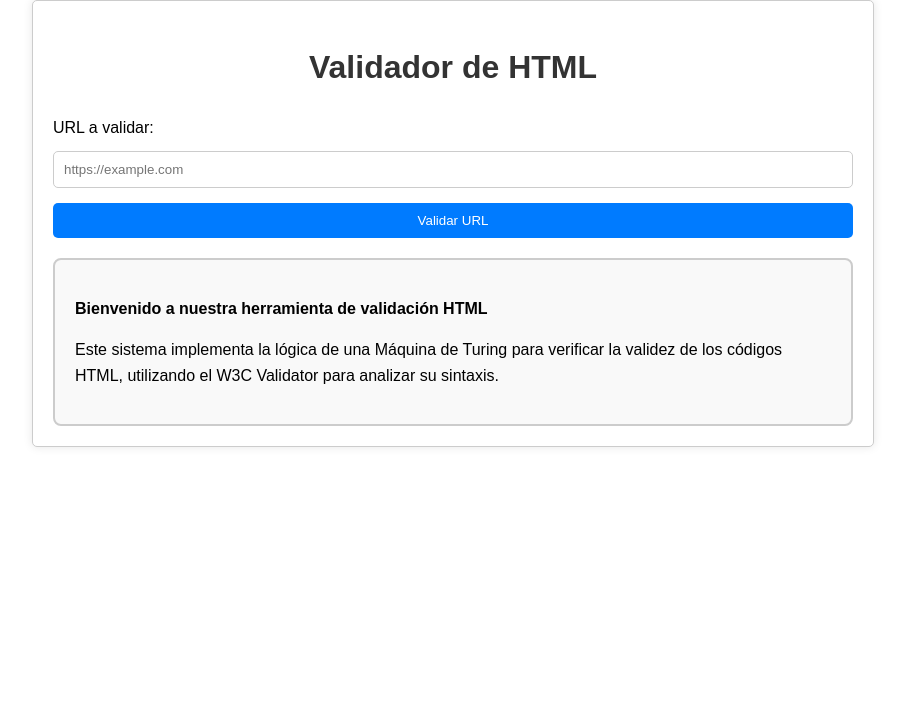
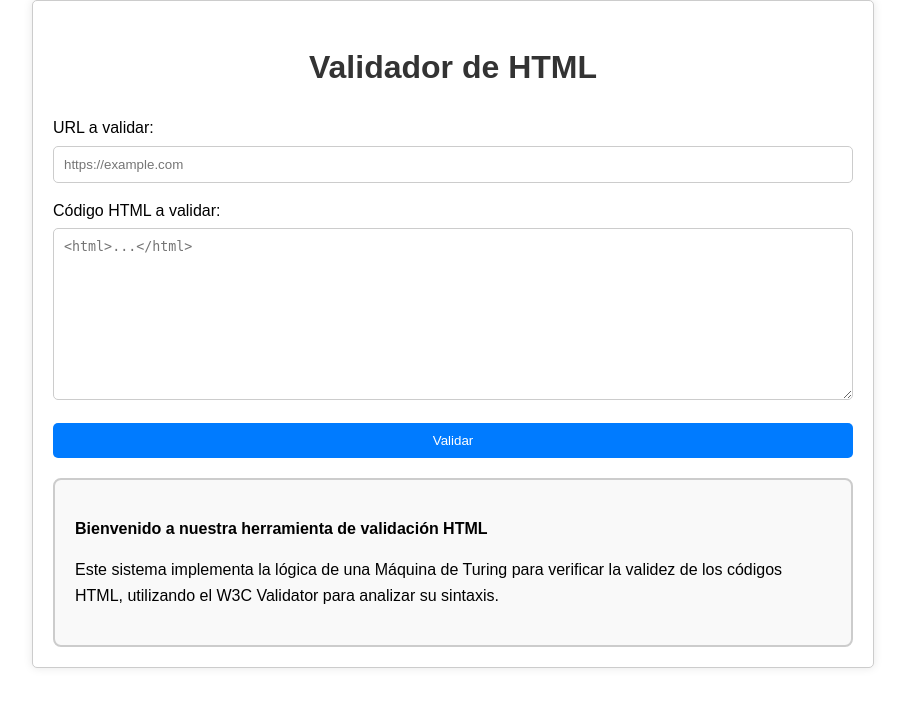
Before and after one commit to AlessandroRL/Automatizacion-de-la-Validacion-de-Sintaxis-HTML-Maquinas-de-Turing, a Flask app: page / in a window 1280 px wide. Shown: the top 707 px of the page, without its empty margins (187-1092 px from the left). Run offline with Flask 3, Linux system fonts and the light colour scheme.

Commit message:
Proyecto 2.0

```diff
--- a/app/app.py
+++ b/app/app.py
@@ -10,23 +10,52 @@ def index():
         url = request.form.get("url")
         html = request.form.get("html")
 
-        # Paso 1: Verificar si es un archivo HTML válido
         if url and is_valid_url(url):
             return redirect(url_for("validate_syntax", input_type="url", value=url))
         elif html:
-            return redirect(url_for("validate_syntax", input_type="html", value=html))
+            validation_results = validate_html(html=html)
+            if "error" in validation_results:
+                return render_template("index.html", error=f"Error en la validación: {validation_results['error']}")
+
+            # Procesar los mensajes para determinar validez
+            messages = validation_results.get("messages", [])
+            is_valid_html = all(message["type"] == "info" for message in messages)
+
+            formatted_messages = [
+                {
+                    "type": message.get("type", "N/A").capitalize(),
+                    "line": message.get("lastLine", "N/A"),
+                    "message": message.get("message", "N/A")
+                }
+                for message in messages
+            ]
+
+            return render_template("result.html", results=formatted_messages, is_valid_html=is_valid_html)
         else:
             return render_template("index.html", error="Debe proporcionar una URL o código HTML válido.")
 
     return render_template("index.html")
 
+
+
 @app.route("/validate-syntax/<input_type>/<path:value>", methods=["GET"])
 def validate_syntax(input_type, value):
-    validation_results = validate_html(url=value if input_type == "url" else None,
-                                       html=value if input_type == "html" else None)
+    validation_results = validate_html(url=value if input_type == "url" else None)
 
     if "error" in validation_results:
         return render_template("index.html", error=f"Error en la validación: {validation_results['error']}")
+
+    # Obtener y filtrar los mensajes
+    messages = validation_results.get("messages", [])
+    formatted_messages = [
+        {
+            "type": message.get("type", "N/A").capitalize(),
+            "line": message.get("lastLine", "N/A"),
+            "message": message.get("message", "N/A")
+        }
+        for message in messages
+        if message.get("type") in ["error", "warning"]
+    ]
 
     # Procesar los mensajes para determinar validez
     messages = validation_results.get("messages", [])
@@ -42,6 +71,43 @@ def validate_syntax(input_type, value):
     ]
 
     return render_template("result.html", results=formatted_messages, is_valid_html=is_valid_html)
+
+
+@app.route("/validate-syntax-html", methods=["POST"])
+def validate_syntax_html():
+    html = request.form.get("html")
+    validation_results = validate_html(html=html)
+
+    if "error" in validation_results:
+        return render_template("index.html", error=f"Error en la validación: {validation_results['error']}")
+
+    # Obtener y filtrar los mensajes
+    messages = validation_results.get("messages", [])
+    formatted_messages = [
+        {
+            "type": message.get("type", "N/A").capitalize(),
+            "line": message.get("lastLine", "N/A"),
+            "message": message.get("message", "N/A")
+        }
+        for message in messages
+        if message.get("type") in ["error", "warning"]
+    ]
+
+    # Procesar los mensajes para determinar validez
+    messages = validation_results.get("messages", [])
+    is_valid_html = all(message["type"] == "info" for message in messages)
+
+    formatted_messages = [
+        {
+            "type": message.get("type", "N/A").capitalize(),
+            "line": message.get("lastLine", "N/A"),
+            "message": message.get("message", "N/A")
+        }
+        for message in messages
+    ]
+
+    return render_template("result.html", results=formatted_messages, is_valid_html=is_valid_html)
+
 
 def validate_html(url=None, html=None):
     api_url = "https://validator.w3.org/nu/"
--- a/app/static/css/styles.css
+++ b/app/static/css/styles.css
@@ -278,3 +278,53 @@ button[type="submit"] {
 </div>
 </body>
 </html>
+
+.form-group {
+    margin-bottom: 15px;
+}
+
+input[type="url"], textarea {
+    width: 100%;
+    padding: 10px;
+    margin-top: 5px;
+    border: 1px solid #ccc;
+    border-radius: 5px;
+    box-sizing: border-box;
+}
+
+textarea {
+    resize: vertical; /* Permitir redimensionar solo en vertical */
+}
+
+button[type="submit"] {
+    width: 100%;
+    padding: 10px;
+    margin-top: 15px;
+    background-color: #007bff;
+    color: white;
+    border: none;
+    border-radius: 5px;
+    cursor: pointer;
+    transition: background-color 0.3s ease;
+}
+
+button[type="submit"]:hover {
+    background-color: #0056b3;
+}
+
+.info-box {
+    background-color: #f9f9f9;
+    border: 2px solid #ccc;
+    padding: 20px;
+    border-radius: 8px;
+    margin-top: 20px;
+}
+
+h2 {
+    margin-top: 20px;
+    color: #333;
+    font-size: 20px;
+    text-align: left;
+    border-bottom: 2px solid #ddd;
+    padding-bottom: 5px;
+}
--- a/app/templates/index.html
+++ b/app/templates/index.html
@@ -12,9 +12,13 @@
     <form method="POST" action="/">
         <div class="form-group">
             <label for="url">URL a validar:</label>
-            <input type="url" id="url" name="url" placeholder="https://example.com" required>
+            <input type="url" id="url" name="url" placeholder="https://example.com">
         </div>
-        <button type="submit" class="btn">Validar URL</button>
+        <div class="form-group">
+            <label for="html">Código HTML a validar:</label>
+            <textarea id="html" name="html" rows="10" placeholder="<html>...</html>"></textarea>
+        </div>
+        <button type="submit" class="btn">Validar</button>
     </form>
     <div class="info info-box">
         <p><strong>Bienvenido a nuestra herramienta de validación HTML</strong></p>
--- a/app/templates/result.html
+++ b/app/templates/result.html
@@ -17,6 +17,7 @@
     {% endif %}
 
     {% if results %}
+    <h2>Advertencias</h2>
     <table>
         <thead>
         <tr>
@@ -39,6 +40,7 @@
     <p>No se encontraron errores ni advertencias.</p>
     {% endif %}
 
+    <!-- Botón para volver al inicio -->
     <form action="{{ url_for('index') }}" method="get">
         <button type="submit" class="btn">Volver al inicio</button>
     </form>
```
